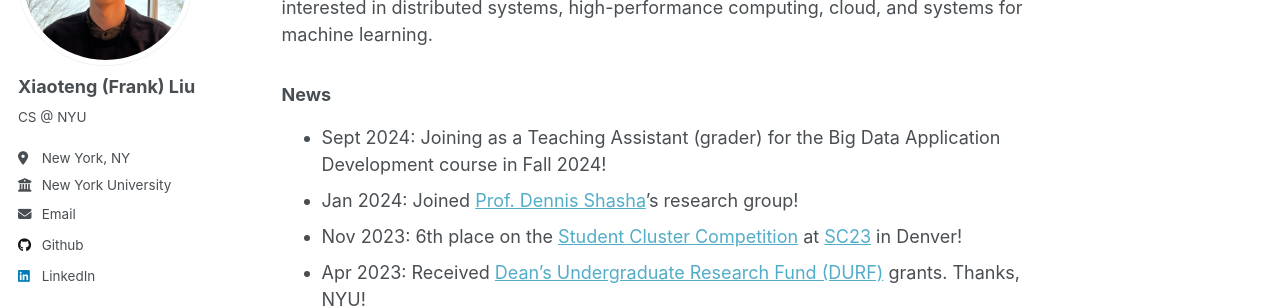
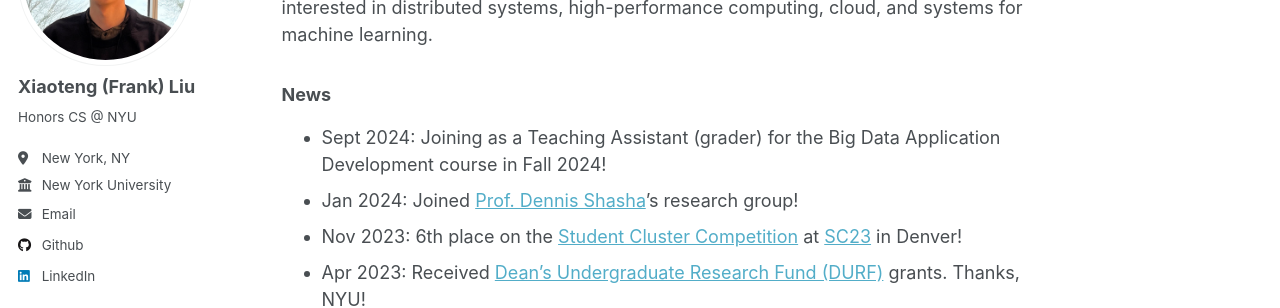
Before and after one commit to lapisliu/lapisliu.github.io, a Jekyll site: the page built from _pages/about.md, in a window 1280 px wide. Shown: the part 207-515 px from the top of the page. Built offline with Jekyll 4.4.1, drawn with Linux system fonts in a browser that asks for light colours.

Commit message:
Update _config.yml

```diff
--- a/_config.yml
+++ b/_config.yml
@@ -24,7 +24,7 @@ author:
   avatar           : "profile.png"
   name             : "Xiaoteng (Frank) Liu"
   pronouns         : # example: "he/his"
-  bio              : "CS @ NYU"
+  bio              : "Honors CS @ NYU"
   location         : "New York, NY"
   employer         : "New York University"
   uri              : # URL
```
